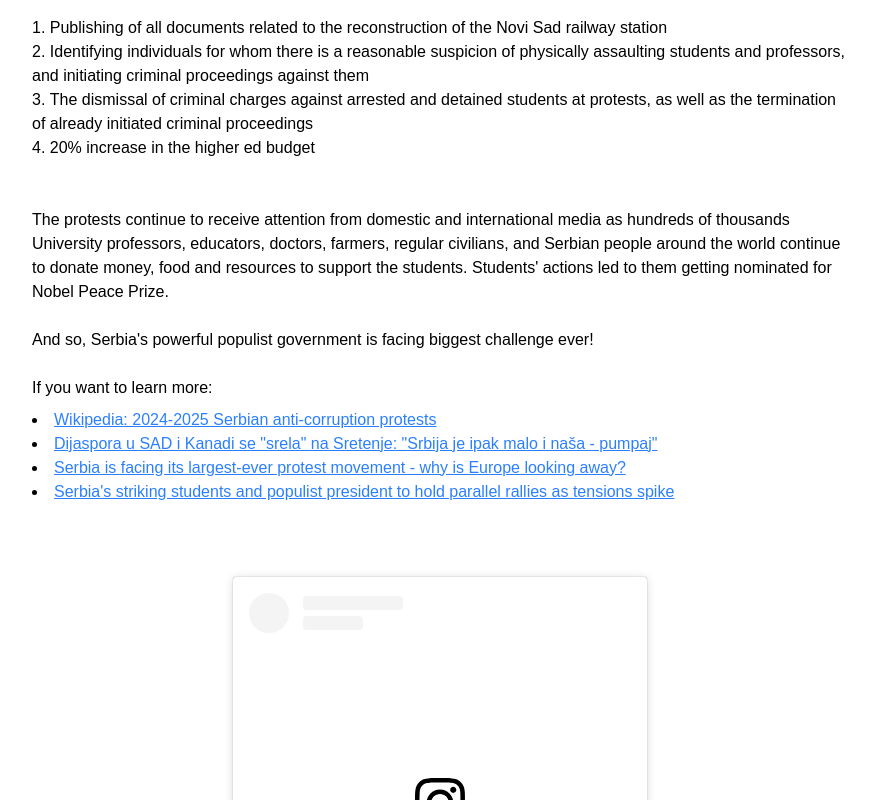
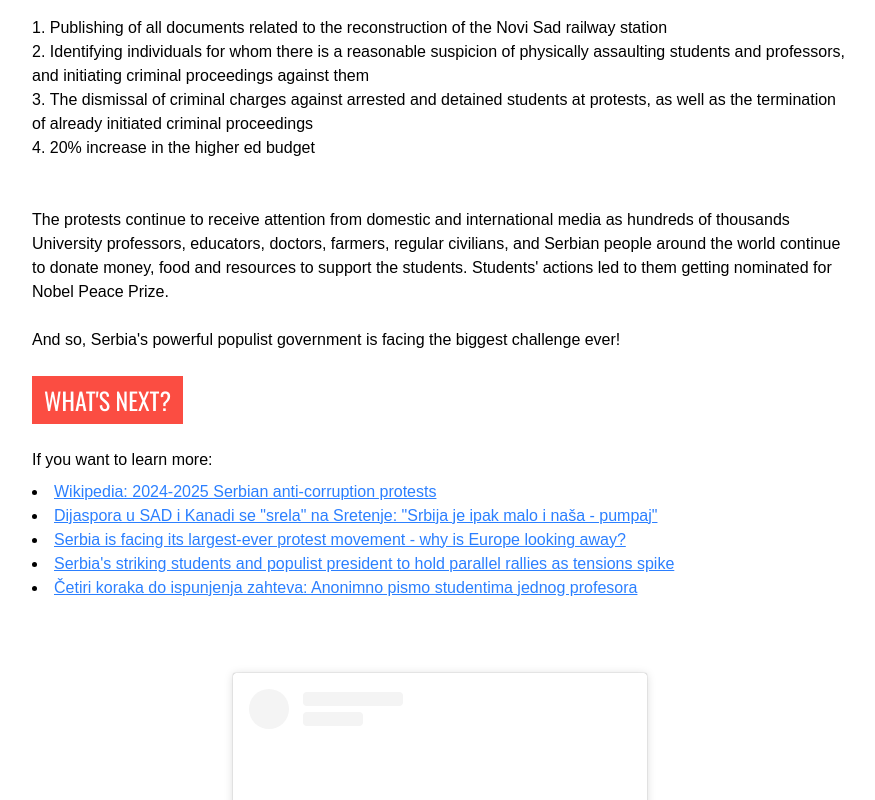
Before and after one commit to boston-uz-studente/bostonuzstudente, a website: page index.html in a window 1280 px wide. Shown: the part 1957-2757 px from the top of the page, without its empty margins (200-1075 px from the left). Drawn offline with nearby package versions, Linux system fonts and the light colour scheme; a script that the page names is missing.

Commit message:
typos and links

```diff
--- a/index.html
+++ b/index.html
@@ -38,7 +38,7 @@
             <h2 class="font-oswald text-2xl mb-6 uppercase bg-primary text-white px-3 py-2 inline-block">What do we do?
             </h2>
             <p class="mb-12">We stand in silence for 15 minutes to honor the 15 lives, some of them children, lost in
-                the tragedy caused corruption in Novi Sad.</p>
+                the tragedy caused by corruption in Novi Sad.</p>
 
             <div class="flex flex-col md:flex-row justify-center items-center gap-4 md:gap-12">
                 <div class="mb-12 p-2 shadow-lg transform-gpu -rotate-1 relative">
@@ -65,7 +65,9 @@
                 around the world continue to donate money, food and resources to support the students.
                 Students' actions led to them getting nominated for Nobel Peace Prize.</p>
 
-            <p class="mb-6">And so, Serbia's powerful populist government is facing biggest challenge ever!</p>
+            <p class="mb-6">And so, Serbia's powerful populist government is facing the biggest challenge ever!</p>
+            <h2 class="font-oswald text-2xl mb-6 uppercase bg-primary text-white px-3 py-2 inline-block">What's Next?
+            </h2>
             <p class="mb-2">If you want to learn more:</p>
             <ul class="list-disc list-inside mb-6">
                 <li><a class="underline text-blue-500 hover:text-blue-700"
@@ -84,6 +86,10 @@
                         href="https://abcnews.go.com/amp/International/wireStory/serbias-striking-students-populist-president-hold-parallel-rallies-118853509"
                         target="_blank">Serbia's striking students and populist president to hold parallel rallies as tensions spike</a>
                 </li>
+                <li><a class="underline text-blue-500 hover:text-blue-700"
+                        href="https://www.danas.rs/dijalog/licni-stavovi/cetiri-koraka-do-ispunjenja-zahteva-anonimno-pismo-studentima-jednog-profesora/"
+                        target="_blank">Četiri koraka do ispunjenja zahteva: Anonimno pismo studentima jednog profesora</a>
+                </li>
             </ul>
         </section>
 
```
Also changed, not shown: css/style.css.
